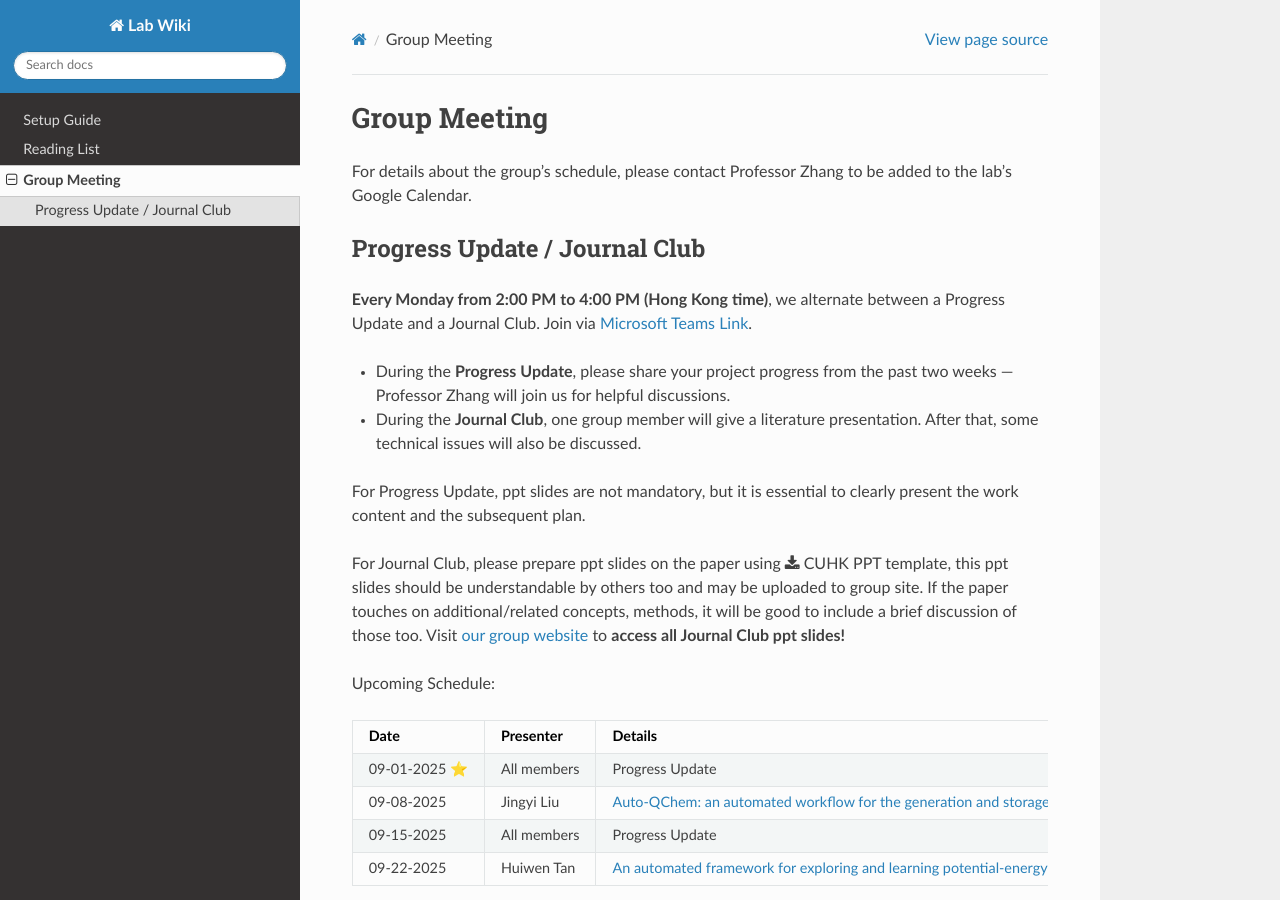
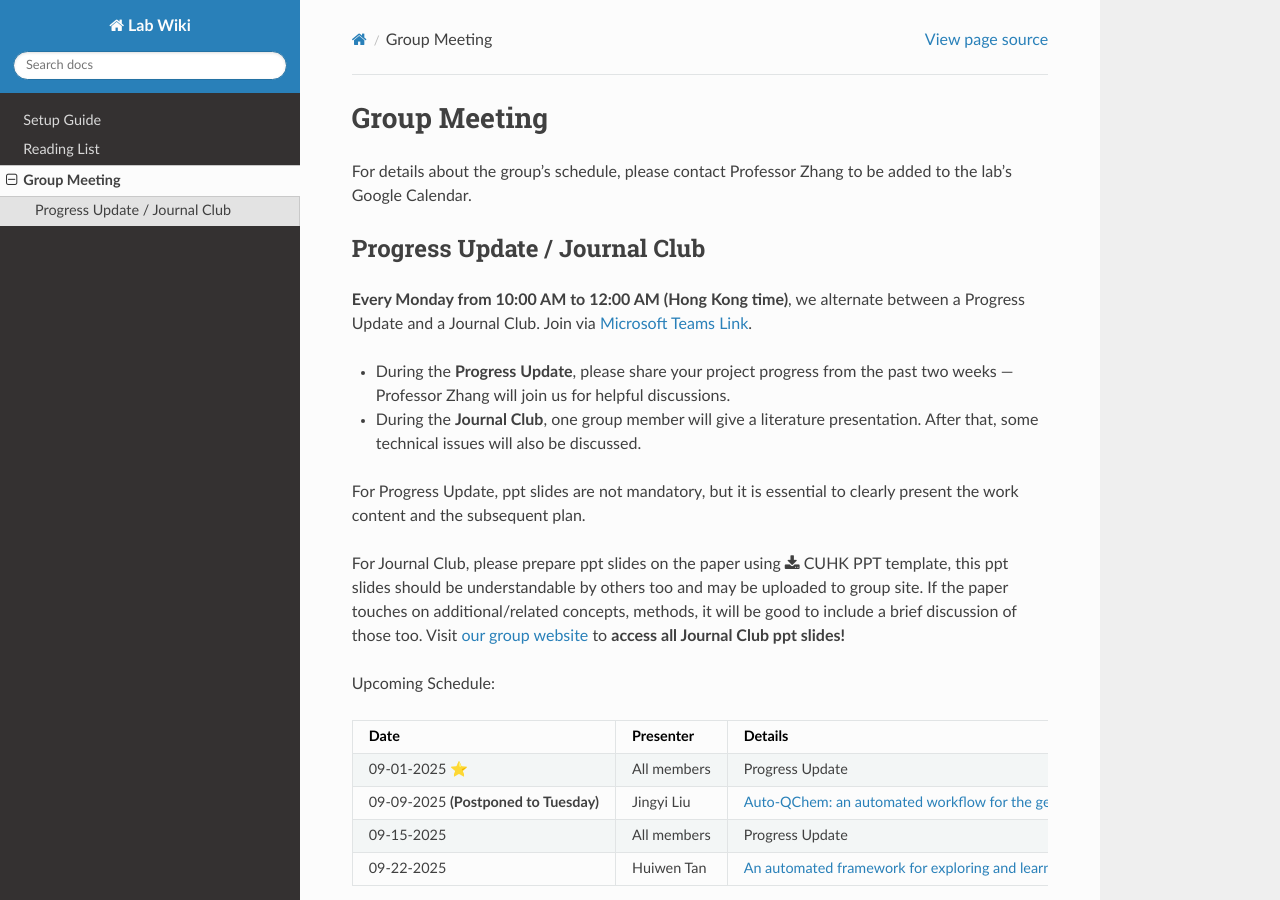
Before and after one commit to ZihanL1/Lab-Wiki, a Sphinx documentation site: the page built from docs/source/meeting.rst, in a window 1280 px wide and 900 px high. Built offline with Sphinx 7.4.7 and the Read the Docs theme 3.1.0, drawn with Linux system fonts in a browser that asks for light colours.

Commit message:
change the regular group meeting time

```diff
--- a/docs/source/meeting.rst
+++ b/docs/source/meeting.rst
@@ -6,7 +6,7 @@
 Progress Update / Journal Club
 --------------------------------
 
-**Every Monday from 2:00 PM to 4:00 PM (Hong Kong time)**, we alternate between a Progress Update and a Journal Club. Join via `Microsoft Teams Link <teams.microsoft.com/l/meetup-join/19%3ameeting_YWQ1OWNhYzAtODk0YS00MTU4LTgyZDUtYjgyZGExYThlMjI4%40thread.v2/0?context=%7b"Tid"%3a"a2c8f93f-126b-4596-a360-8941a8984b08"%2c"Oid"%3a"a01f610e-456a-478e-a980-248fa8edd125"%7d>`_.
+**Every Monday from 10:00 AM to 12:00 AM (Hong Kong time)**, we alternate between a Progress Update and a Journal Club. Join via `Microsoft Teams Link <teams.microsoft.com/l/meetup-join/19%3ameeting_YWQ1OWNhYzAtODk0YS00MTU4LTgyZDUtYjgyZGExYThlMjI4%40thread.v2/0?context=%7b"Tid"%3a"a2c8f93f-126b-4596-a360-8941a8984b08"%2c"Oid"%3a"a01f610e-456a-478e-a980-248fa8edd125"%7d>`_.
 
 - During the **Progress Update**, please share your project progress from the past two weeks — Professor Zhang will join us for helpful discussions.
 
@@ -28,7 +28,7 @@
    * - 09-01-2025 ⭐
      - All members
      - Progress Update
-   * - 09-08-2025
+   * - 09-09-2025 **(Postponed to Tuesday)**
      - Jingyi Liu
      - `Auto-QChem: an automated workflow for the generation and storage of DFT calculations for organic molecules <https://pubs.rsc.org/en/content/articlelanding/2022/re/d2re00030j>`_
    * - 09-15-2025
```
